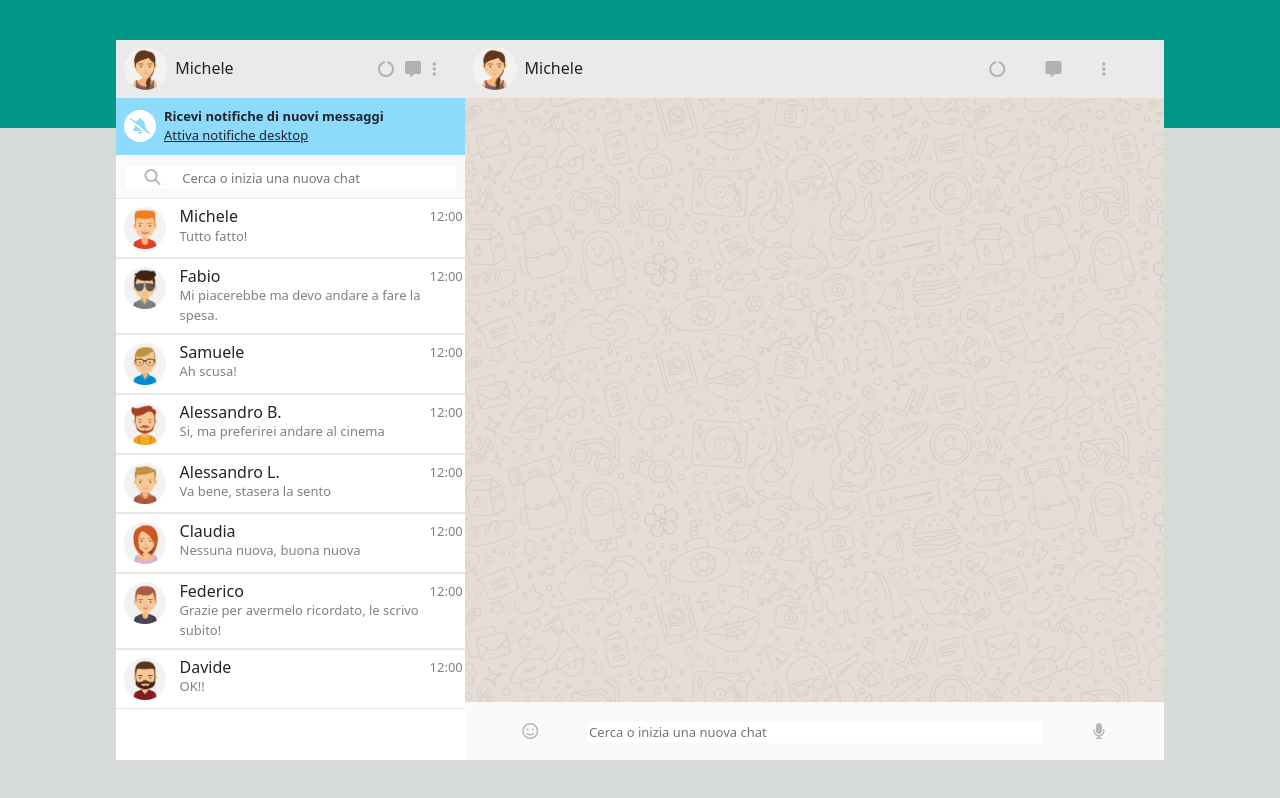
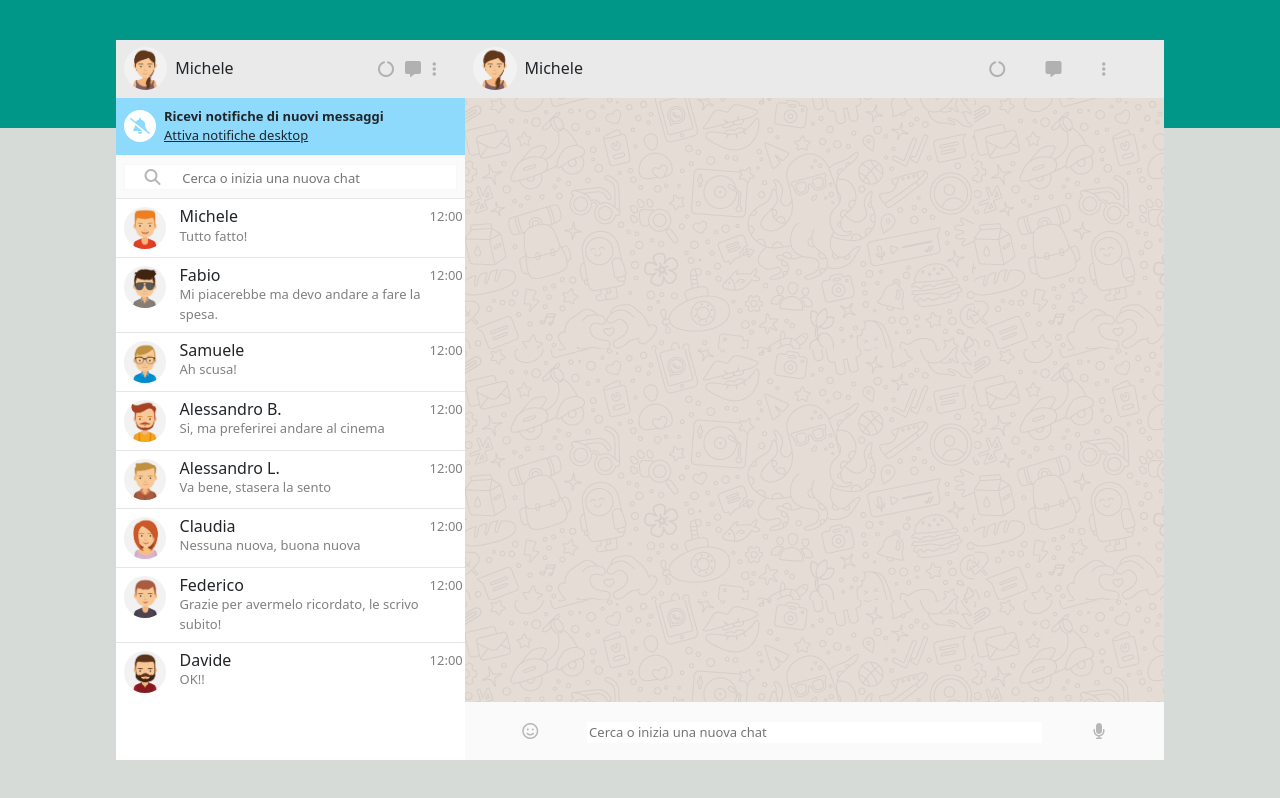
Before and after one commit to Mikee282828/vue-boolzapp, a plain HTML site: page index.html in a window 1280 px wide. Drawn offline with nearby package versions, Linux system fonts and the light colour scheme.

Commit message:
m1 - contact card border fix

```diff
--- a/css/style.css
+++ b/css/style.css
@@ -56,7 +56,6 @@
 }
 .my_contact{
     border-top:rgba(128, 128, 128, 0.2) solid 1px;
-    border-bottom:rgba(128, 128, 128, 0.2) solid 1px;
 }
 .my_contact_last_message,.my_last_message_time{
     color:grey;
```
